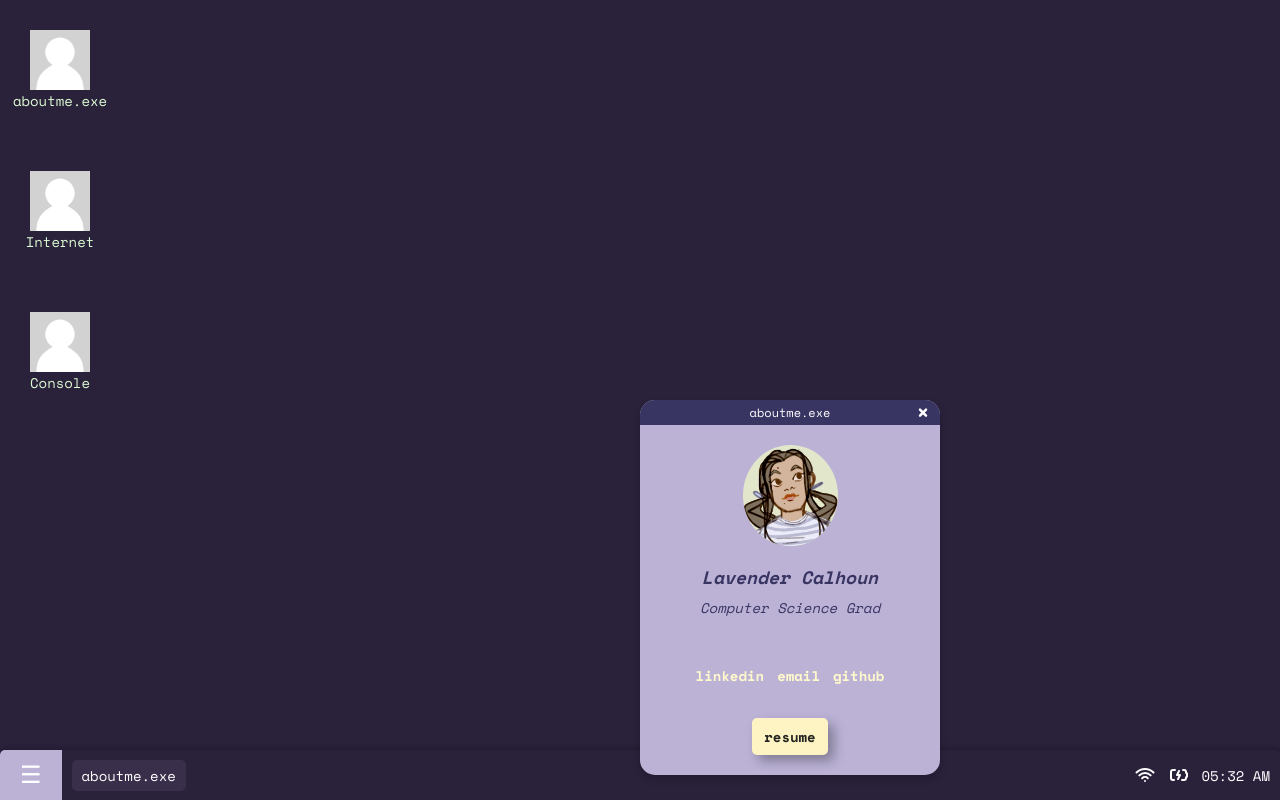
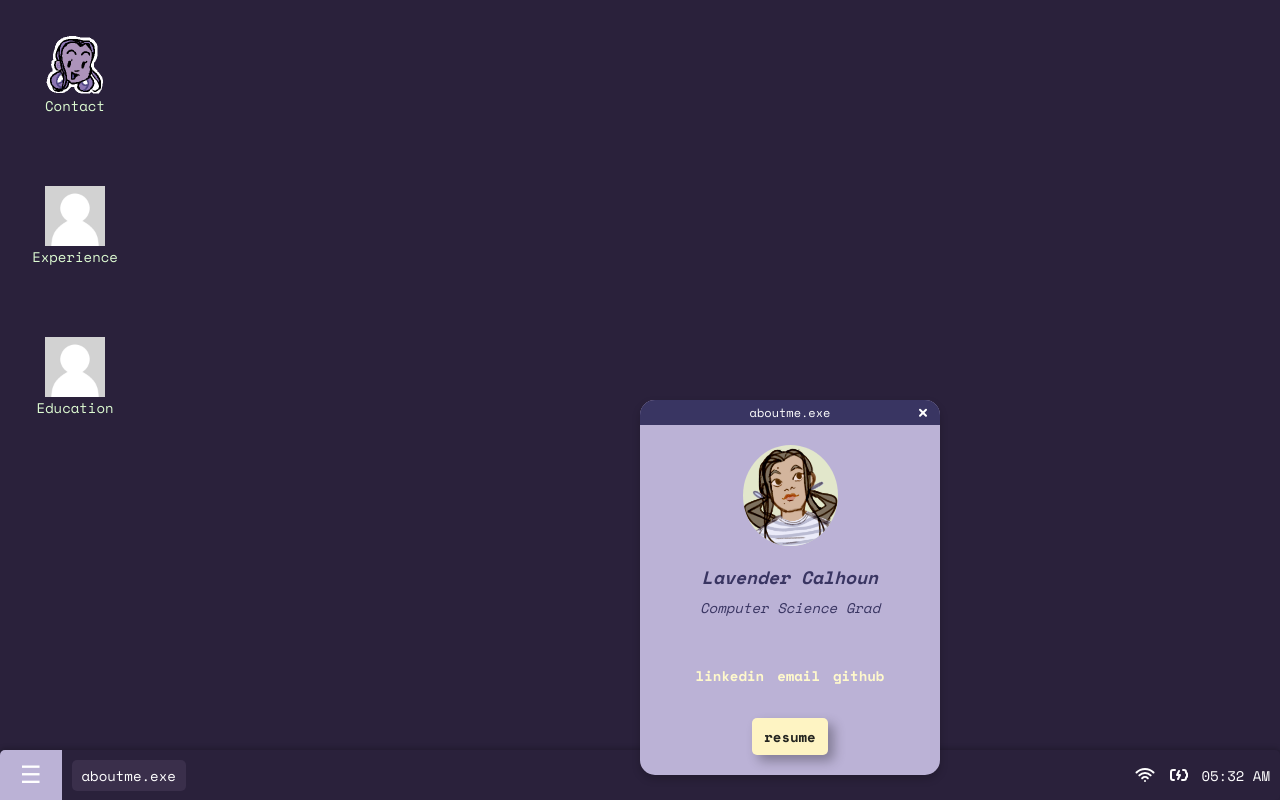
Before and after one commit to Lavender-C/portfolio-site, a Next.js app: page / in a window 1280 px wide. Both pictures are taken after a click on the picture 60 px from the left and 60 px from the top of the page. Built offline with nearby package versions, Linux system fonts and the light colour scheme.

Commit message:
Added title and search bar to BrowserWindow, revamped shortcuts

```diff
--- a/src/App.css
+++ b/src/App.css
@@ -33,9 +33,16 @@ html, body, #root, .App {
   display: flex;
   flex-direction: column;
   align-items: center;
-  width: 60px;
+  width: 80px;
+  padding: 5px;
   font-size: 14px;
   text-align: center;
+}
+
+.shortcuts:hover {
+  border-radius: 5px;
+  background-color: #dac1fc56;
+  color: var(--accent4)
 }
 
 .shortcuts img {
@@ -77,28 +84,32 @@ html, body, #root, .App {
 /* ------------------------------ Dropdown Menu ----------------------------- */
 .menu-dropdown {
   position: absolute;
-  bottom: 60px;
+  bottom: 50px;
   left: 0;
-  background-color: #2a213b;
-  border: 1px solid #888;
+  background-color: var(--secondary);
   display: flex;
   flex-direction: column;
+  border-radius: 8px;
+  margin: 8px;
 }
 
 .menu-dropdown button {
   background: none;
   border: none;
-  color: white;
-  padding: 8px;
+  color: var(--background);
+  padding: 5px 10px;
   cursor: pointer;
   text-align: left;
   width: 100%;
   height: auto;
   font-size: 14px;
+  overflow: hidden;
 }
 
 .menu-dropdown button:hover {
-  background-color: #3a2f4b;
+  background-color: var(--background);
+  color: var(--primary);
+  overflow: hidden;
 }
 
 /* ------------------------------ Open Programs ----------------------------- */
--- a/src/App.js
+++ b/src/App.js
@@ -32,18 +32,18 @@ const App = () => {
       {/*                                  SHORTCUTS                                 */}
       {/* -------------------------------------------------------------------------- */}
         <div className="shortcuts" onClick={() => setProfileOpen(true)}>
-          <img src="profile-pic.jpg" alt="Profile Icon" />
-          <span>aboutme.exe</span>
+          <img src="aboutme-icon.png" alt="Profile Icon" />
+          <span>Contact</span>
         </div>
 
         <div className="shortcuts" onClick={() => setBrowserOpen(true)}>
           <img src="profile-pic.jpg" alt="Browser Icon" />
-          <span>Internet</span>
+          <span>Experience</span>
         </div>
 
         <div className="shortcuts">
           <img src="profile-pic.jpg" alt="Command Line" />
-          <span>Console</span>
+          <span>Education</span>
         </div>
       </div>
 
--- a/src/BrowserWindow.css
+++ b/src/BrowserWindow.css
@@ -5,25 +5,25 @@
     right: 0px;
     width: 70vw;
     height: 85vh;
-    border-radius: 8px;
+    border-radius: 15px;
     background-color: #4E4987;
     display: flex;
     flex-direction: column;
     overflow: hidden;
 }
 
-/* Tab Bar*/
-.browser-top-bar {
+/* -------------------------------------------------------------------------- */
+/*                                    TABS                                    */
+/* -------------------------------------------------------------------------- */
+.browser-tabbar {
     display: flex;
     justify-content: flex-start;
     background-color: #4E4987;
-    border-bottom: 2px solid #393562;
 }
 
 /* Tab Buttons */
 .tab-button {
     background-color: #BBB2D6;
-    border: none;
     min-width: 10em;
     padding: 10px 10px;
     cursor: pointer;
@@ -31,6 +31,7 @@
     transition: background 0.2s;
     font-family: Space Mono;
     white-space: nowrap;
+    border: none;
 }
 
 .tab-button:hover {
@@ -42,7 +43,53 @@
     font-weight: bold;
 }
 
-  /* Main Content Area */
+/* -------------------------------------------------------------------------- */
+/*                                 SEARCH BAR                                 */
+/* -------------------------------------------------------------------------- */
+
+.search-bar{
+    display: flex;
+    flex-direction: row;
+    align-items: center;
+    justify-content: space-around;
+    color: darkgray;
+    text-align: center;
+    width: 100%;
+    height:fit-content;
+    padding: 8px;
+    background-color: lightgray;
+}
+
+.search-bubble{
+    background-color: ivory;
+    height: 15px;
+    width: 50%;
+    padding: 5px;
+    border-radius: 20px;
+    text-align: center;
+    display: flex;
+    flex-direction: row;
+    align-items: center;
+    justify-content: center;
+}
+
+/* -------------------------------------------------------------------------- */
+/*                                   CONTENT                                  */
+/* -------------------------------------------------------------------------- */
+
+.experience-header {
+    display: flex;
+    flex-direction: row;
+    align-items: center;
+    justify-content: center;
+    min-height: 60px;
+    width: 100%;
+    background-color: var(--secondary);
+    text-align: center;
+    font-size: 20px;
+    color: var(--background);
+
+}
 .experience-section {
     display: flex;
     flex-direction: column;
@@ -54,7 +101,7 @@
     flex-grow: 1;
     overflow-y: auto;
     max-height: calc(100vh - 200px) !important;
-    padding-right: 10px;
+
     scrollbar-width: thin;
     scrollbar-color: #888 transparent;
 }
--- a/src/BrowserWindow.js
+++ b/src/BrowserWindow.js
@@ -1,9 +1,14 @@
 import React, { useState } from "react";
+import { IconX, IconSearch, IconHomeFilled, IconRefresh, IconArrowLeft, IconArrowRight } from '@tabler/icons-react';
 import ExperiencePost from "./ExperiencePost";
 import "./BrowserWindow.css";
 
 const BrowserWindow = ({ onClose }) => {
   const [activeTab, setActiveTab] = useState("home");
+
+  /* -------------------------------------------------------------------------- */
+  /*                                POST CONTENT                                */
+  /* -------------------------------------------------------------------------- */
 
   const posts = [
     {
@@ -50,11 +55,14 @@ const BrowserWindow = ({ onClose }) => {
     },
   ];
 
+  /* ------------------------------ Tab Switching ----------------------------- */
+
   const renderContent = () => {
     if (activeTab === "experience") {
       return (
         <div className="experience-section">
           <div className="scroll-container">
+          <div className="experience-header">Header Text</div>
             {posts.map((post) => (
               <ExperiencePost key={post.id} {...post} />
             ))}
@@ -64,13 +72,41 @@ const BrowserWindow = ({ onClose }) => {
     }
 
     if (activeTab === "home") return <p>Welcome to my site! This is the Home tab.</p>;
-    if (activeTab === "education") return <p>Here is my educational background...</p>;
   };
+
+  /* -------------------------------------------------------------------------- */
 
     return (
       <div className="browser-window">
         {/* Top Navigation Bar */}
-        <div className="browser-top-bar">
+        <div className="top-bar">
+                <span className="title">Browser</span>
+                <div className="icons" onClick={onClose}>
+                    <span className="close"> <IconX size={12} stroke={5}/> </span>
+                </div>
+        </div>
+
+        {/* ------------------------------- Search Bar ------------------------------- */}
+
+        <div className="search-bar">
+
+          <div>
+            <IconHomeFilled size={20}/>
+            <IconRefresh stroke={3}/>
+          </div>
+
+          <div className="search-bubble"> Search... <IconSearch size={15} stroke={4} /> </div>
+
+          <div>
+            <IconArrowLeft />
+            <IconArrowRight />
+          </div>
+
+        </div>
+
+        {/* ---------------------------------- Tabs ---------------------------------- */}
+
+        <div className="browser-tabbar">
           <button
             className={`tab-button ${activeTab === "home" ? "active" : ""}`}
             onClick={() => setActiveTab("home")}
@@ -83,17 +119,11 @@ const BrowserWindow = ({ onClose }) => {
           >
             Experience
           </button>
-          <button
-            className={`tab-button ${activeTab === "education" ? "active" : ""}`}
-            onClick={() => setActiveTab("education")}
-          >
-            Education
-          </button>
-          <span className="close" onClick={onClose}>×</span>
         </div>
 
-        {/* Main Content */}
-        <div className="main-content">{renderContent()}</div>
+        {/* --------------------------------- Content -------------------------------- */}
+        <div className="main-content">
+          {renderContent()}</div>
       </div>
     );
 };
--- a/src/ProfileWindow.css
+++ b/src/ProfileWindow.css
@@ -15,50 +15,6 @@
     z-index: 900;
 }
 
-.top-bar {
-    display: flex;
-    align-items: center;
-    justify-content: center;
-    background-color: var(--background);
-    cursor: move;
-    color: white;
-    font-size: 12px;
-    height: 25px;
-    border-radius: 15px 15px 0 0;
-}
-
-.title {
-    height: inherit;
-    position: absolute;
-    left: 50%;
-    transform: translateX(-50%);
-    padding: 0 10px;
-    display: flex;
-    align-items: center;
-
-}
-
-.icons {
-    position: absolute;
-    right: 0;
-    height: inherit;
-    padding: 0 10px;
-    display: flex;
-    align-items: center;
-    justify-content: center;
-    cursor: pointer;
-    width: 15px;
-
-}
-
-.close {
-    transform: translateY(10%);
-    cursor: pointer;
-}
-
-.close:hover {
-    color: pink;
-}
 .profile-info {
     margin-bottom: 30px;
 }
--- a/src/ProfileWindow.js
+++ b/src/ProfileWindow.js
@@ -48,7 +48,7 @@ const ProfileWindow = ({ onClose }) => {
             <div ref={topBarRef} className="top-bar">
                 <span className="title">aboutme.exe</span>
                 <div className="icons">
-                    <span className="close" onClick={onClose}> <IconX size={12} stroke={5}/> </span>
+                    <span className="close" onClick={onClose}> <IconX size={12} stroke={4}/> </span>
                 </div>
             </div>
             <div className="content">
--- a/src/global.css
+++ b/src/global.css
@@ -6,7 +6,7 @@
     --accent1: #FFF9CC;
     --accent2: #DDFBD2;
     --accent3: #BCEDF6;
-    --accent4: ;
+    --accent4: #ffcec6;
 }
 
   /* Apply the colors globally */
@@ -45,3 +45,51 @@ a, .link {
 a:hover, .link {
     color: var(--accent3)
 }
+
+/* -------------------------------------------------------------------------- */
+/*                             TOP BAR FOR WINDOWS                            */
+/* -------------------------------------------------------------------------- */
+.top-bar {
+    display: flex;
+    align-items: center;
+    justify-content: center;
+    background-color: var(--background);
+    min-height: 25px;
+    cursor: move;
+    color: white;
+    font-size: 12px;
+    border-radius: 15px 15px 0 0;
+}
+
+.title {
+    height: inherit;
+    position: absolute;
+    left: 50%;
+    transform: translateX(-50%);
+    padding: 0 10px;
+    display: flex;
+    align-items: center;
+
+}
+
+.icons {
+    position: absolute;
+    right: 0;
+    height: inherit;
+    padding: 0 10px;
+    display: flex;
+    align-items: center;
+    justify-content: center;
+    cursor: pointer;
+    width: 15px;
+
+}
+
+.close {
+    transform: translateY(10%);
+    cursor: pointer;
+}
+
+.close:hover {
+    color: pink;
+}
```
Also changed, not shown: public/aboutme-icon.png (added).
